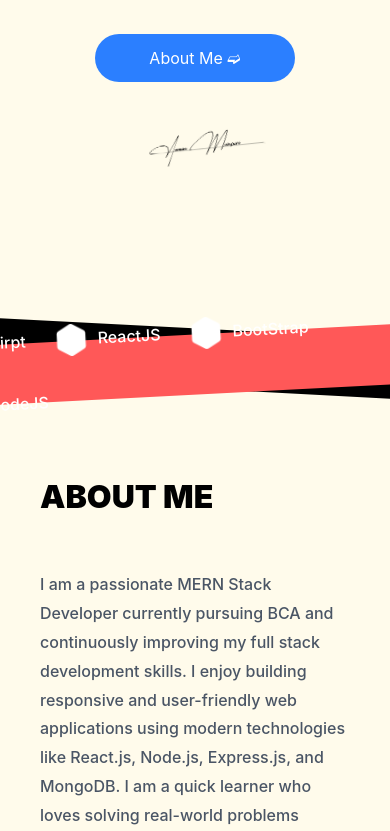
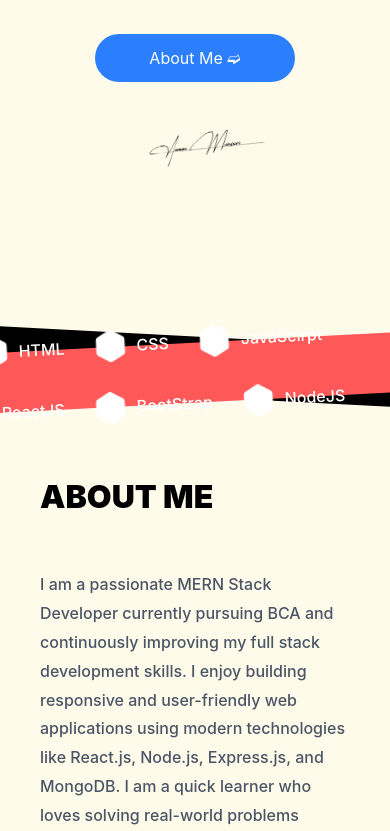
Before and after one commit to Aamin-Mansuri/Personal-Portfolio, a React (Vite) app: page / in a window 390 px wide. Shown: the part 1097-1928 px from the top of the page. Built offline with nearby package versions, Linux system fonts and the light colour scheme.

Commit message:
small up r

```diff
--- a/src/index.css
+++ b/src/index.css
@@ -479,13 +479,13 @@ body{
   #ab-black{
     position: relative;
     height: 60px;
-    width: 1000px;
+    width: 770px;
   }
   #ab-red{
 
     position: absolute;
     height: 60px;
-    width: 1000px;
+    width: 770px;
 
   }
 
@@ -512,13 +512,13 @@ body{
   #ab-black{
     position: relative;
     height: 60px;
-    width: 800px;
+    width: 490px;
   }
   #ab-red{
 
     position: absolute;
     height: 60px;
-    width: 800px;
+    width: 490px;
 
   }
 
```
